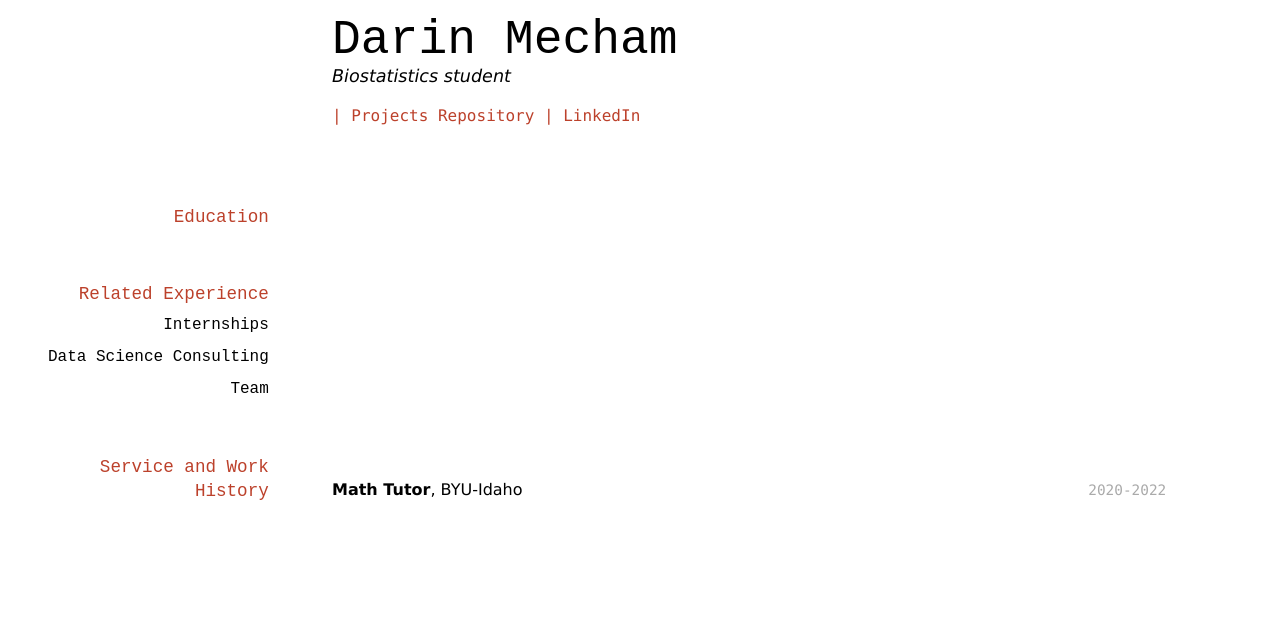
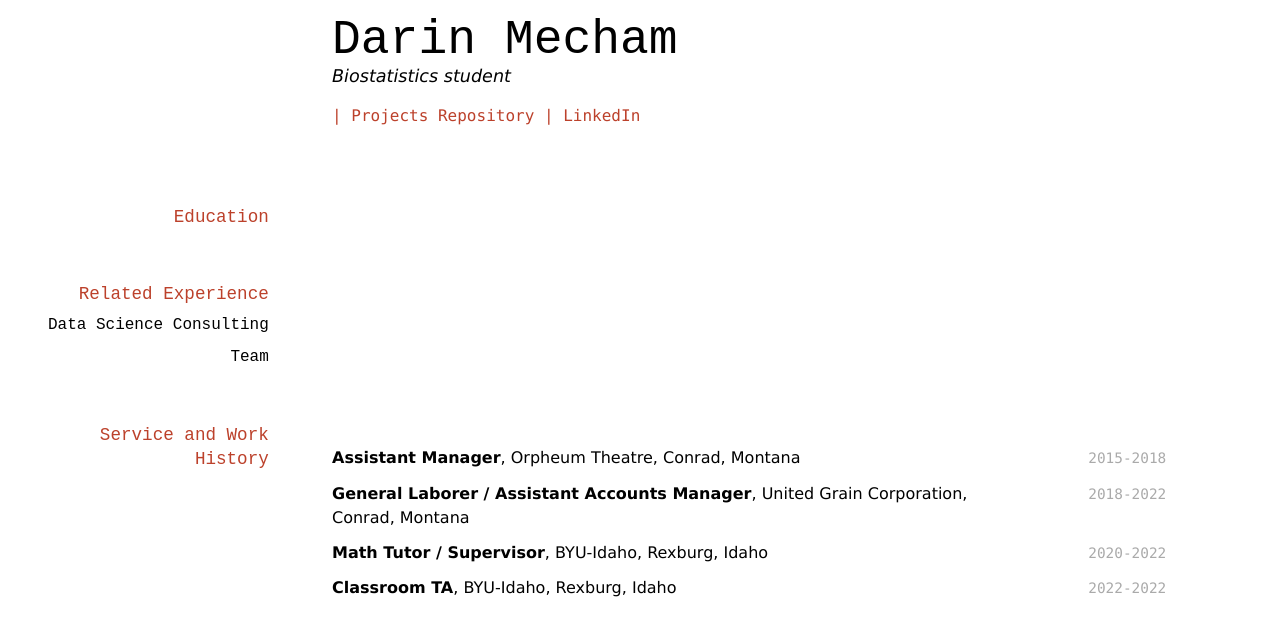
Before and after one commit to mechamdarin/mathochist, a Jekyll site: the page built from docs/index.md, in a window 1280 px wide. Shown: the top 636 px of the page. Built offline with Jekyll 4.4.1, drawn with Linux system fonts in a browser that asks for light colours.

Commit message:
Update index.md

```diff
--- a/docs/index.md
+++ b/docs/index.md
@@ -16,7 +16,6 @@ Biostatistics student
 
 ## Related Experience
 
-### Internships
 
 
 ### Data Science Consulting Team
@@ -24,12 +23,14 @@ Biostatistics student
 
 ## Service and Work History
 
+`2015-2018`
+__Assistant Manager__, Orpheum Theatre, Conrad, Montana
+
+`2018-2022`
+__General Laborer / Assistant Accounts Manager__, United Grain Corporation, Conrad, Montana
+
 `2020-2022`
-__Math Tutor__, BYU-Idaho
+__Math Tutor / Supervisor__, BYU-Idaho, Rexburg, Idaho
 
-
-
-
-<!-- ### Footer
-
-Last updated: May 2013 -->
+`2022-2022`
+__Classroom TA__, BYU-Idaho, Rexburg, Idaho
```
